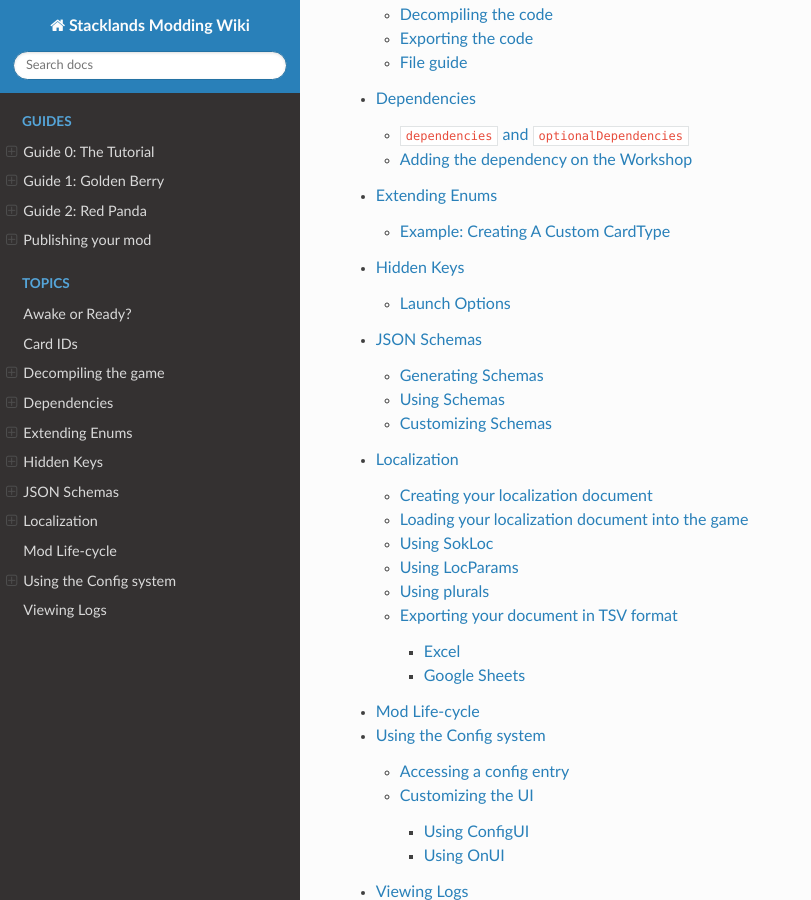
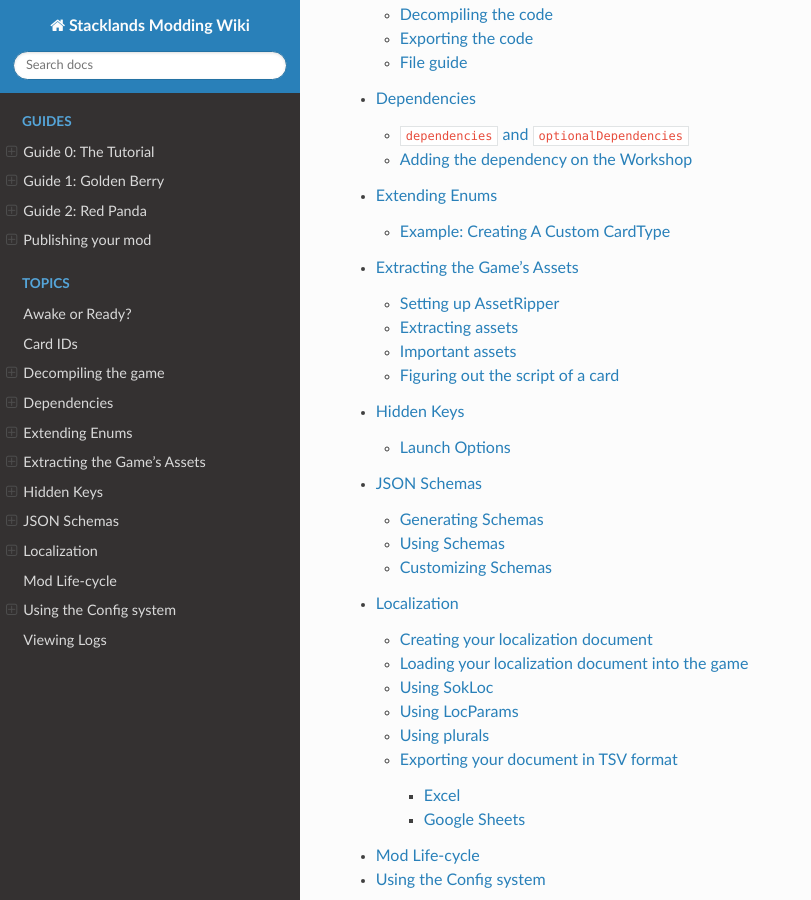
Before and after one commit to stacklandsdev/modding-wiki, a Sphinx documentation site: the page built from source/index.rst, in a window 1280 px wide and 900 px high, scrolled down 1141 px. Shown: the whole window, without its empty margins (0-811 px from the left). Built offline with Sphinx 7.4.7 and the Read the Docs theme 2.0.0, drawn with Linux system fonts in a browser that asks for light colours; some of the changed lines change nothing that is shown.

Commit message:
Add guide to extract assets

```diff
--- /dev/null
+++ b/source/guides/extracting_assets.rst
@@ -0,0 +1,65 @@
+Extracting the Game's Assets
+############################
+
+.. warning::
+	PLEASE DO NOT SHARE EXTRACTED/DECOMPILED ASSETS PUBLICLY
+
+Extracting the game's assets is an easy way to find out how certain features are implemented and what properties vanilla cards have.
+
+Setting up AssetRipper
+======================
+
+Download the latest version of AssetRipper for your operating system from `here <https://github.com/AssetRipper/AssetRipper/releases/latest>`_, extract it, and launch ``AssetRipper.exe``.
+
+Extracting assets
+=================
+
+You can leave all the settings on default to export most of the interesting assets.
+
+If you want to let AssetRipper decompile the game's code, set "Script Export Format" to "Decompiled".
+If you don't want to decompile the code (e.g. because you're using one of the methods described in :doc:`Decompiling guide <./decompiling>`), set "Script Content Level" to "Level 0". This will speed up the extraction a bit.
+
+Next, click ``File -> Open Folder`` and select the ``Stacklands`` or ``Stacklands_Data`` folder. You can find them by right-clicking on the game
+in Steam, selecting ``Manage``, and then ``Browse Local Files``.
+
+By default, the directory will be ``C:\Program Files (x86)\Steam\steamapps\common\Stacklands`` on Windows, ``~/Library/Application Support/Steam/steamapps/common/Stacklands`` on Mac, and ``~/.steam/steam/SteamApps/common/Stacklands`` on Linux.
+
+AssetRipper will now start extracting the assets. This may take a few minutes. You can then browse and extract individual assets directly in AssetRipper
+or just export everything using the ``Export`` menu. Exporting everything allows you to easily search through the exported files and let's you easily view other assets without having to use AssetRipper again.
+
+All the interesting assets are in ``globalgamemanagers/ExportedProject/Assets`` in the resulting folder. Most of the extracted files will appear twice, one with an additional ``.meta`` extension. The files without ``.meta`` are generally what we're interested in.
+
+Important assets
+================
+
+All the paths are relative to the ``globalgamemanagers/ExportedProject/Assets`` directory.
+
+.. list-table::
+
+	* - ``Resources/cards``
+	  - Contains all the cards in the game. The cards start with their card type. ``Blueprint_`` represent ideas, which also specify how something is crafted.
+
+	* - ``Scripts/GameScripts``
+	  - Contains the decompiled code of the game (if you didn't disable decompilation in the settings)
+
+Figuring out the script of a card
+=================================
+
+.. note::
+	Often, it's simpler to just look up the card in-game with the UnityExplorer mod. This section covers how to determine the script of a card based purely on the extracted assets.
+
+It's often useful to know which script type a card uses so you can either use the same one for your own card or read the corresponding code to find out how it works.
+Unfortunately, the card assets don't contain the name of the script directly. Instead, they reference the script via a number::
+
+	m_Script: {fileID: 11500000, guid: 42230d90d2ff7d5f798f23c6db20eea5, type: 3}
+
+But it's possible to find the script corresponding to this id. To do that, search for the ``guid`` value in the extracted ``Scripts`` directory (this requires that you enabled decompilation in the export settings).
+You will find a file containing the guid value. The name of the file tells you the name of the script. On Mac and Linux, a simple way to search through all files is to use ``grep -R``::
+
+	grep -R 42230d90d2ff7d5f798f23c6db20eea5 Scripts
+
+This gives the following result::
+
+	Scripts/GameScripts/Demon.cs.meta:guid: 42230d90d2ff7d5f798f23c6db20eea5
+
+The first part is the file name, so the script is ``Demon``. You can check the corresponding file without the ``.meta`` extension to see its code.
--- a/source/index.rst
+++ b/source/index.rst
@@ -31,6 +31,7 @@
    guides/decompiling
    guides/dependencies
    guides/enum
+   guides/extracting_assets
    guides/hidden-keys
    guides/schema.rst
    guides/localization
```
